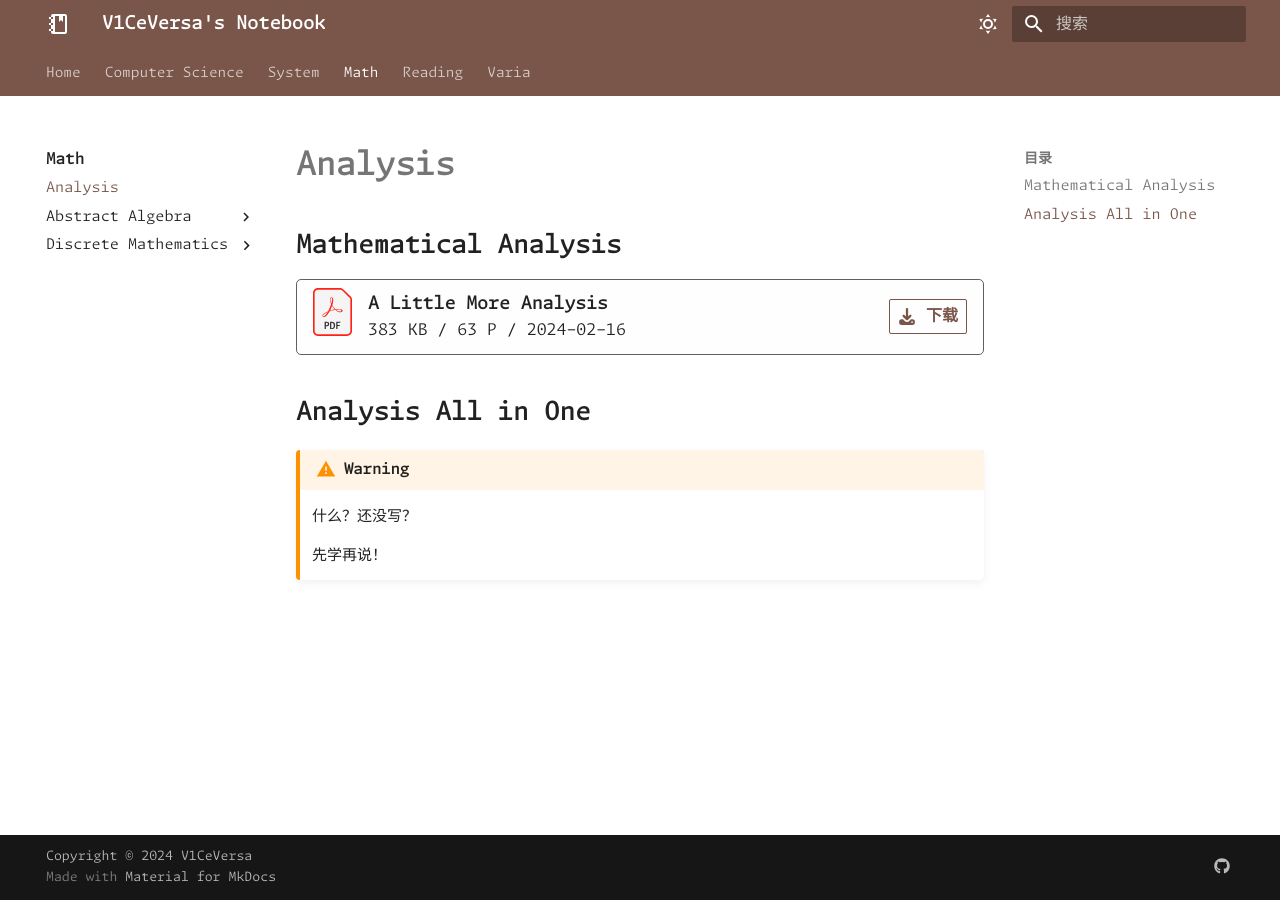
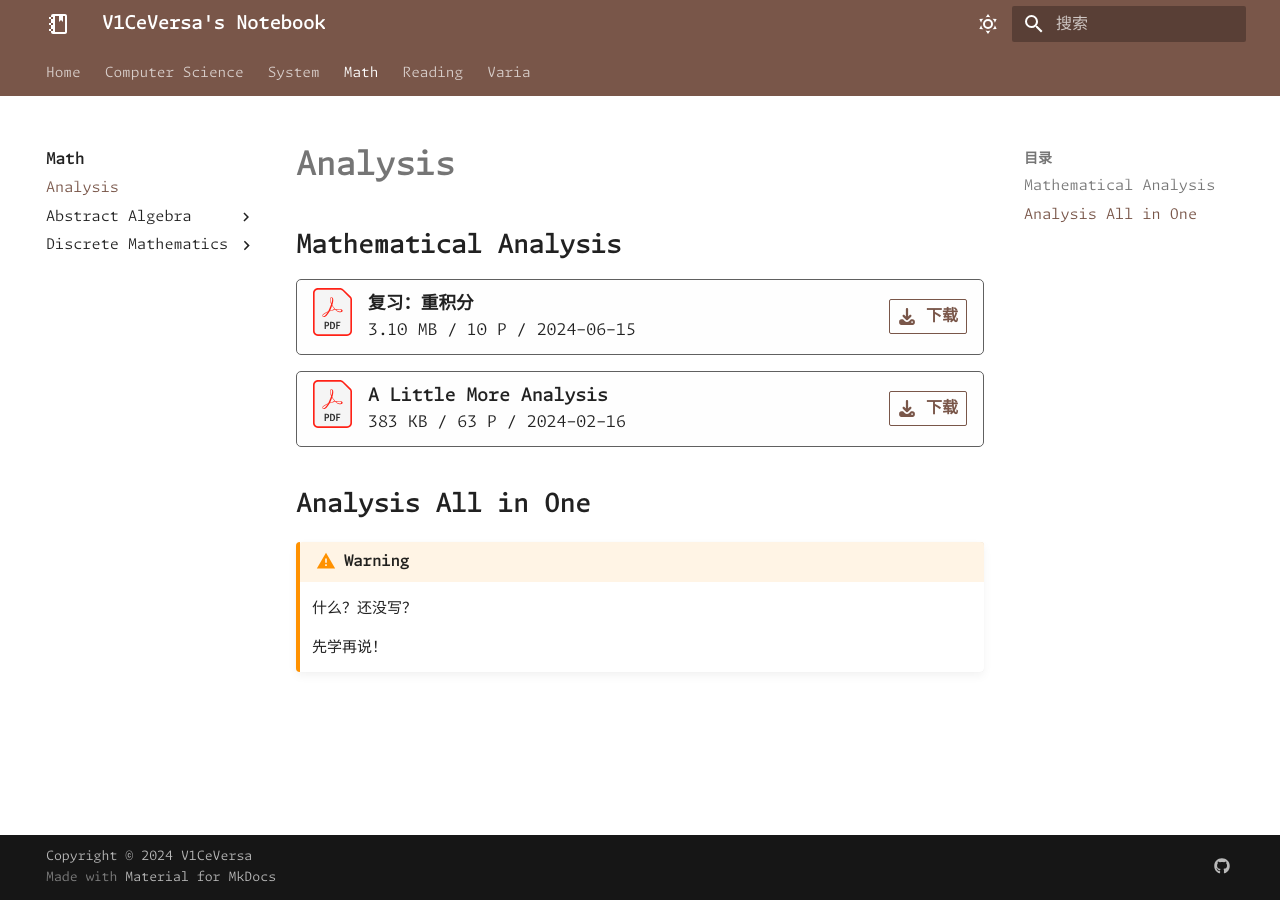
Before and after one commit to V1CeVersaa/V1CeVersaa.github.io, an MkDocs documentation site: the page built from docs/Math/Analysis.md, in a window 1280 px wide. Built offline with MkDocs 1.6.1 and Material for MkDocs 9.7.7, drawn with Linux system fonts in a browser that asks for light colours; nearby versions of some CDN libraries; some web fonts are replaced; comment, search, counter and statistics services are not loaded; a style sheet for code colours, icons or effects is not loaded.

Commit message:
update: 240615 ver1

```diff
--- a/docs/Math/Analysis.md
+++ b/docs/Math/Analysis.md
@@ -1,6 +1,15 @@
 # Analysis
 
 ## Mathematical Analysis
+
+<div class="card file-block" markdown="1">
+<div class="file-icon"><img src="/assets/images/pdf.svg" style="height: 3em;"></div>
+<div class="file-body">
+<div class="file-title"> 复习：重积分 </div>
+<div class="file-meta"> 3.10 MB / 10 P / 2024-06-15</div>
+</div>
+<a class="down-button" target="_blank" href="/Math/Review/mul_integral.pdf" markdown="1">:fontawesome-solid-download: 下载</a>
+</div>
 
 <div class="card file-block" markdown="1">
 <div class="file-icon"><img src="/assets/images/pdf.svg" style="height: 3em;"></div>
```
